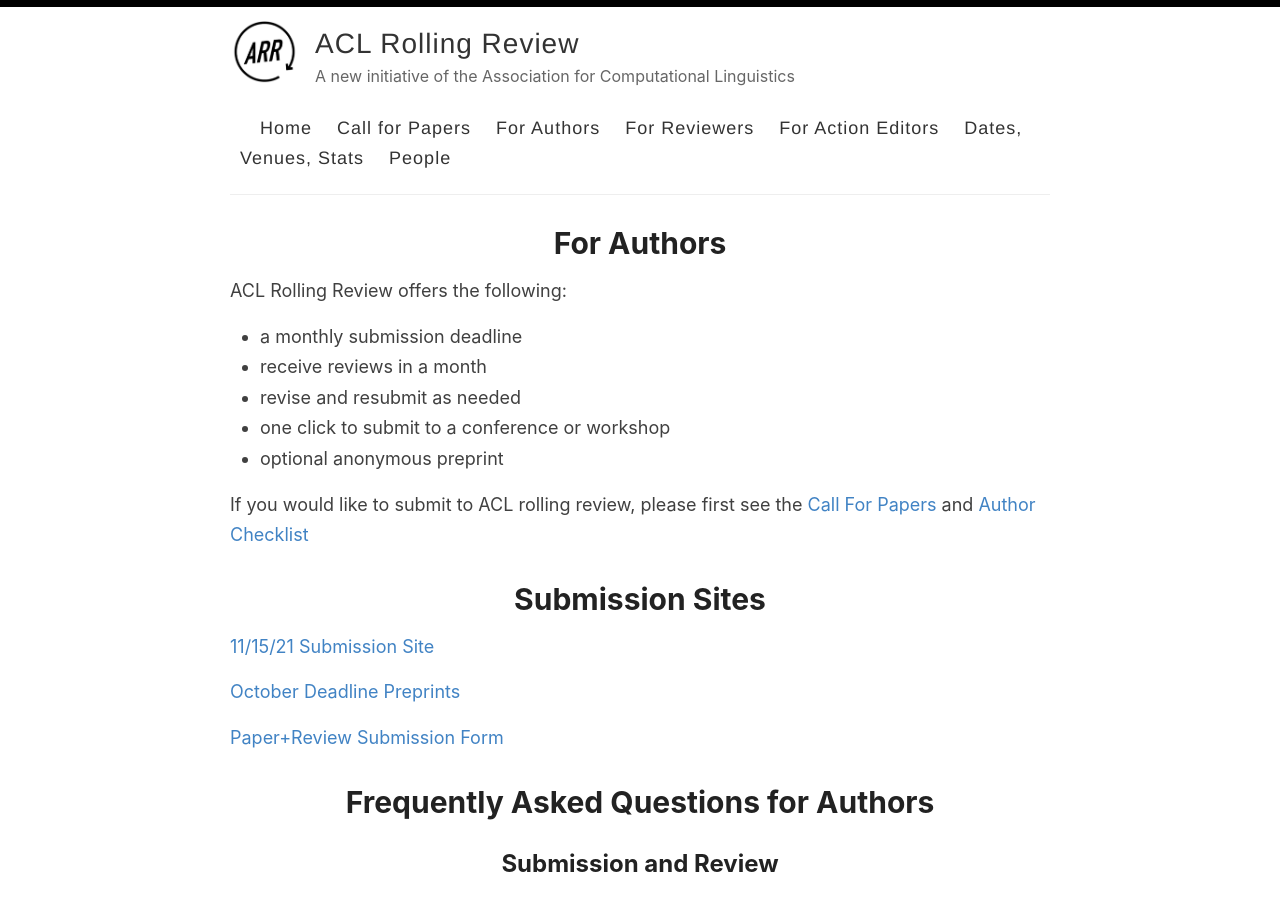
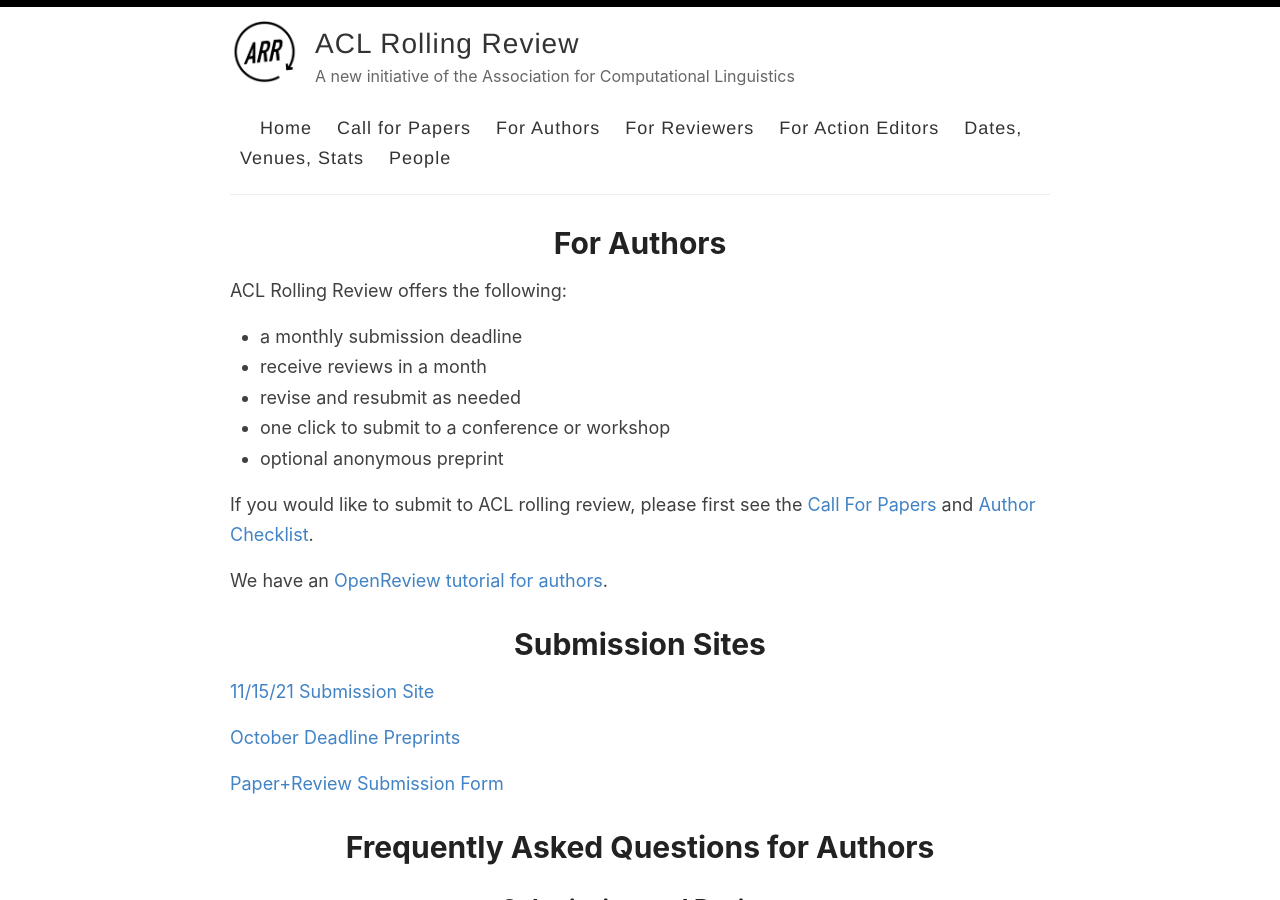
Before and after one commit to amitmerchant1990/reverie, a Jekyll site: the page built from authors.md, in a window 1280 px wide and 900 px high. Built offline with Jekyll 4.4.1, drawn with Linux system fonts in a browser that asks for light colours.

Commit message:
Update authors.md

```diff
--- a/authors.md
+++ b/authors.md
@@ -11,7 +11,9 @@
 * one click to submit to a conference or workshop
 * optional anonymous preprint
 
-If you would like to submit to ACL rolling review, please first see the [Call For Papers](/cfp) and [Author Checklist](/authorchecklist)
+If you would like to submit to ACL rolling review, please first see the [Call For Papers](/cfp) and [Author Checklist](/authorchecklist).
+
+We have an [OpenReview tutorial for authors](https://docs.google.com/presentation/d/1kJeoAfwbnFapUN0ySLSoOm11-2odz48DGS1DEzNs03k/edit?usp=sharing).
 
 # Submission Sites
 
```
